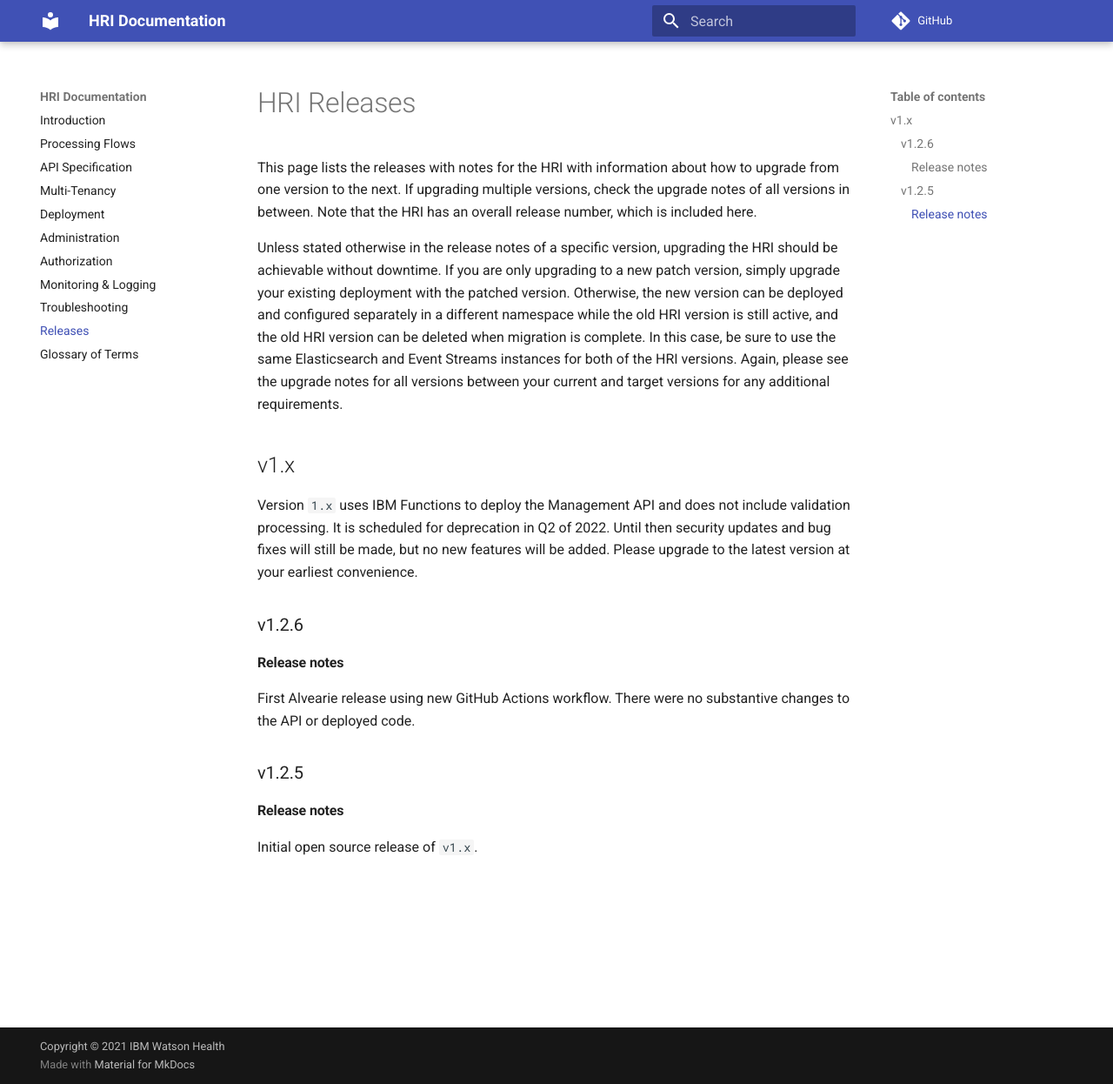
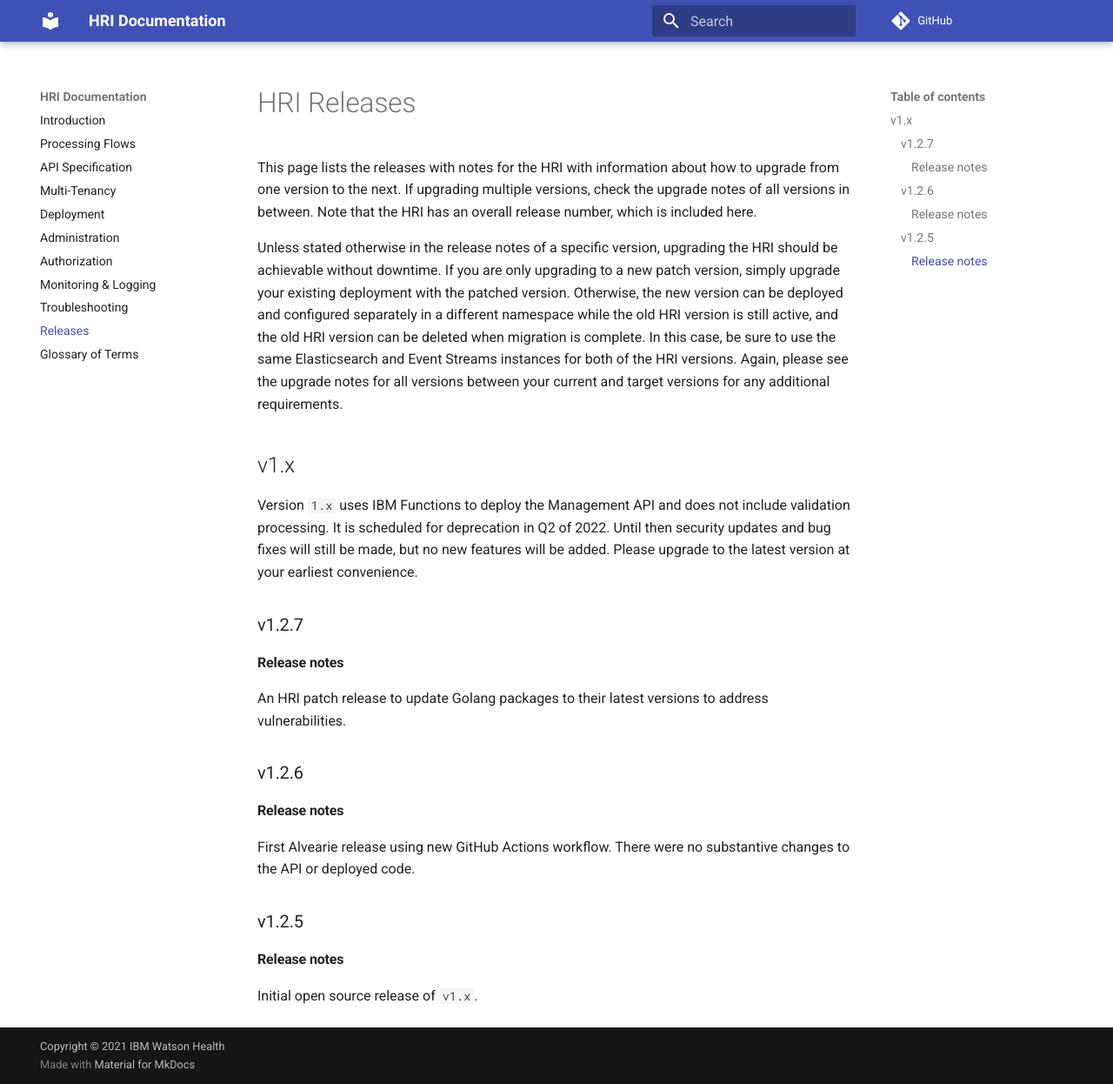
Before and after one commit to Alvearie/HRI, an MkDocs documentation site: the page built from documentation/releases.md, in a window 1280 px wide and 1246 px high. Shown: the whole window at 87% size. Built offline with MkDocs 1.6.1 and Material for MkDocs 9.7.7, drawn with Linux system fonts in a browser that asks for light colours; comment, search, counter and statistics services are not loaded; the version menu is left out.

Commit message:
Add Release v1.2.7
Signed-off-by: Alisa Kotliarova <alisa@ibm.com>

```diff
--- a/documentation/releases.md
+++ b/documentation/releases.md
@@ -6,6 +6,11 @@ Unless stated otherwise in the release notes of a specific version, upgrading th
 
 ## v1.x
 Version `1.x` uses IBM Functions to deploy the Management API and does not include validation processing. It is scheduled for deprecation in Q2 of 2022. Until then security updates and bug fixes will still be made, but no new features will be added. Please upgrade to the latest version at your earliest convenience.
+
+### v1.2.7
+
+#### Release notes
+An HRI patch release to update Golang packages to their latest versions to address vulnerabilities.
 
 ### v1.2.6
 
```
